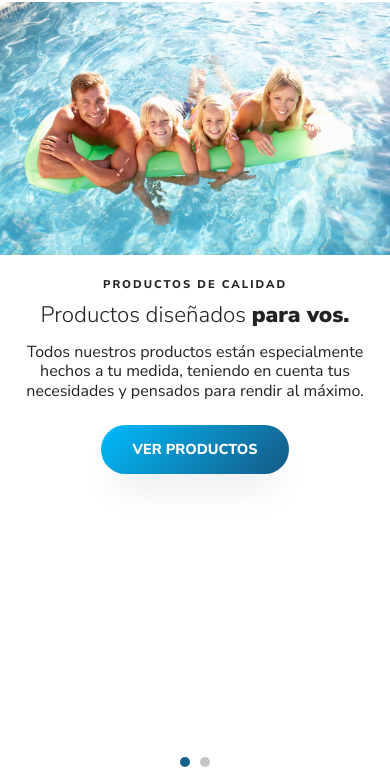
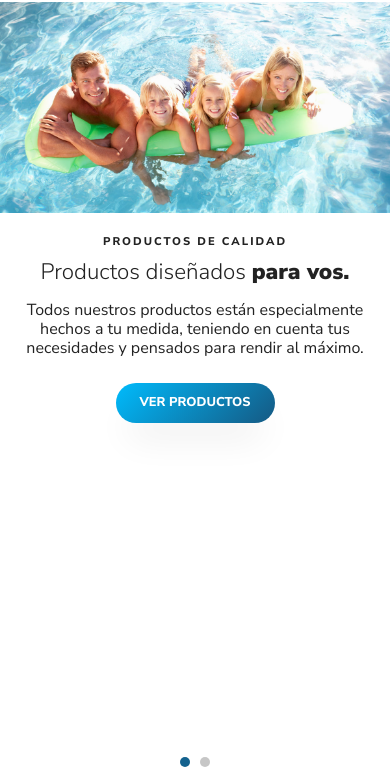
Before and after one commit to cientificabalber/cientificabalber.github.io, a plain HTML site: page index.html in a window 390 px wide. Shown: the part 65-844 px from the top of the page. Drawn offline with Linux system fonts and the light colour scheme.

Commit message:
Ajustes home

```diff
--- a/scss/main.scss
+++ b/scss/main.scss
@@ -83,10 +83,10 @@ nav{
   -webkit-box-shadow: 0px 24px 36px -11px rgba(0,0,0,0.09);
   -moz-box-shadow: 0px 24px 36px -11px rgba(0,0,0,0.09);
   box-shadow: 0px 24px 36px -11px rgba(0,0,0,0.09);
-  padding: 1rem 2rem;
+  padding: .8rem 1.5rem;
   text-transform: uppercase;
   display: inline-block;
-  font-size: .9rem;
+  font-size: 0.8rem;
   font-weight: 600;
   &:hover, &:active, &:focus {
     outline: none;
@@ -459,13 +459,13 @@ body.compensate-for-scrollbar{
     .owl-carousel.home-slider{
       .slider-item .slider-text .one-forth{
         padding: 2rem 1.5rem 0;
-        top: 28%;
+        top: 23%;
       }
       .slider-item .slider-text h1 {
         font-size: 1.4rem;
         line-height: 1.1;
         color: #222;
-        margin: .5rem 1rem 1rem;
+        margin: .5rem 0rem 1rem;
       }
       .slider-item .slider-text p {
         color: #222;
@@ -483,7 +483,7 @@ body.compensate-for-scrollbar{
       .slider-item .slider-text .one-third{
         width: 100%;
         left: 0;
-        height: 30%;
+        height: 25%;
         top: 0;
         .overlay {
           opacity: 0;
```
Also changed, not shown: css/main.css.
